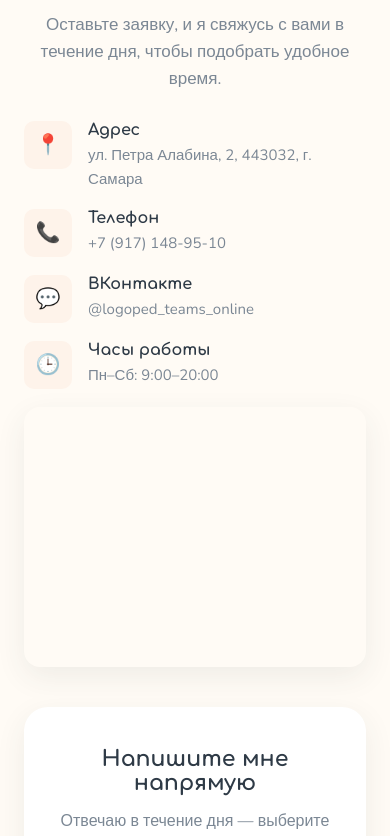
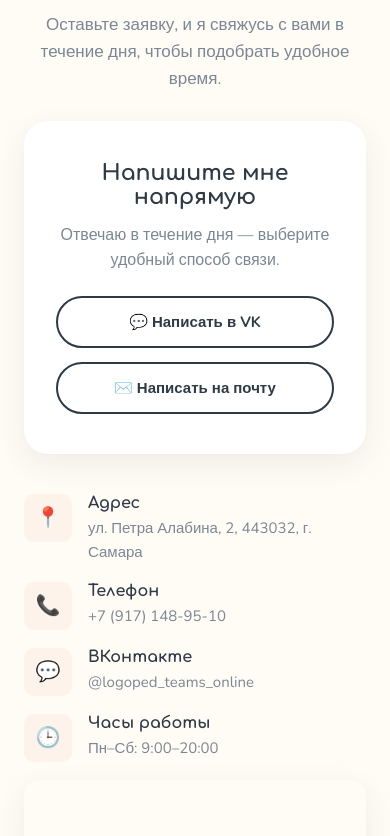
Before and after one commit to Gasterartur/logoped, a React (Vite) app: page / in a window 390 px wide. Shown: the part 10880-11716 px from the top of the page. Built offline with nearby package versions, Linux system fonts and the light colour scheme.

Commit message:
On mobile/tablet, show contact links before address/phone/map

```diff
--- a/src/components/Contacts.css
+++ b/src/components/Contacts.css
@@ -89,6 +89,14 @@
     grid-template-columns: 1fr;
   }
 
+  .contacts__cta-block {
+    order: 1;
+  }
+
+  .contacts__info {
+    order: 2;
+  }
+
   .contacts__form {
     padding: 24px;
   }
```
